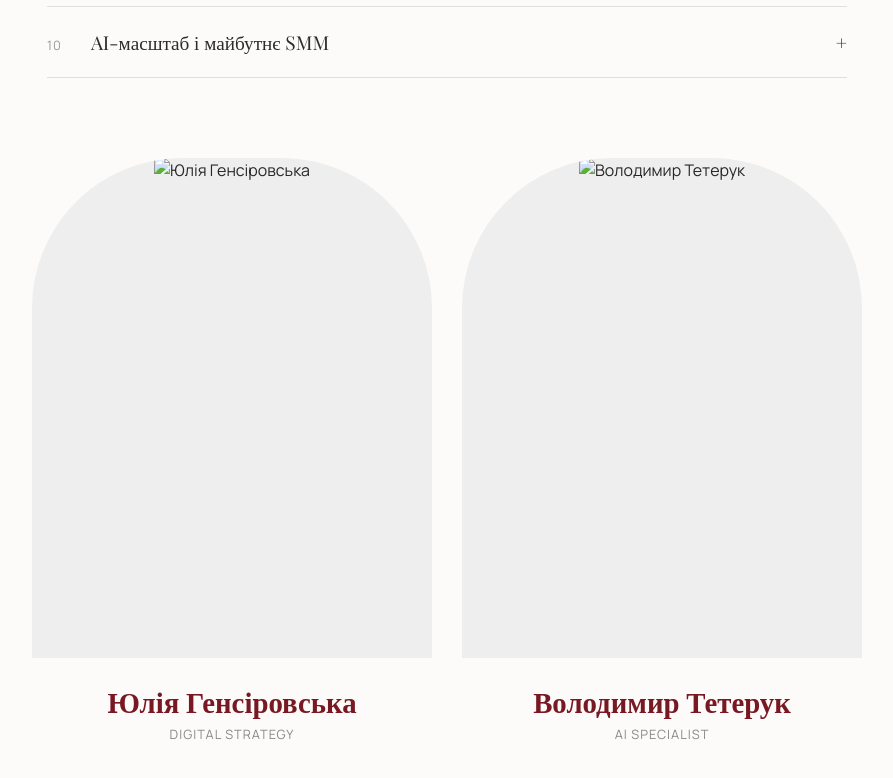
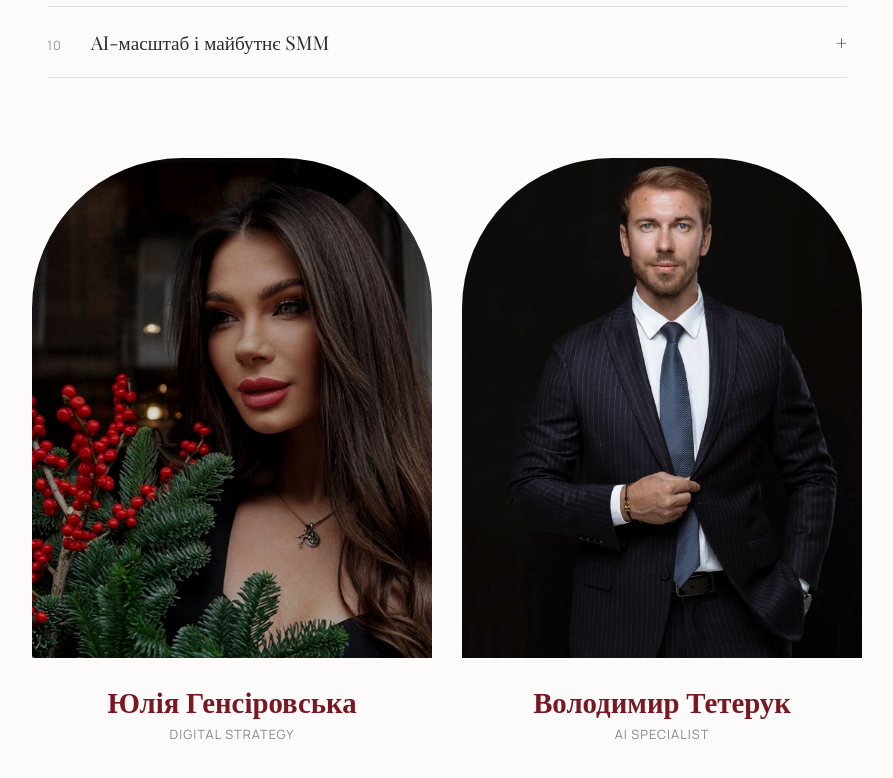
Before and after one commit to Fenrir4/teteruk, a plain HTML site: page index.html in a window 1280 px wide. Shown: the part 1651-2429 px from the top of the page, without its empty margins (193-1086 px from the left). Drawn offline with nearby package versions, Linux system fonts and the light colour scheme; a web font is replaced by a local one.

Commit message:
Update photo 2.0

```diff
--- a/index.html
+++ b/index.html
@@ -431,7 +431,7 @@
             <div class="speakers-grid">
                 <div class="speaker-card">
                     <div class="speaker-img-box">
-                        <img src="./yulia.jpg" alt="Юлія Генсіровська" class="speaker-photo">
+                        <img src="./yulia.jpg.JPG" alt="Юлія Генсіровська" class="speaker-photo">
                     </div>
                     <h3 style="font-family: var(--font-head); font-size:1.8rem; color:var(--accent-burgundy);">Юлія Генсіровська</h3>
                     <p style="text-transform:uppercase; font-size:0.8rem; letter-spacing:1px; color:#888;">Digital Strategy</p>
@@ -439,7 +439,7 @@
 
                 <div class="speaker-card">
                     <div class="speaker-img-box">
-                        <img src="./volodymyr.jpg" alt="Володимир Тетерук" class="speaker-photo">
+                        <img src="./volodymyr.jpg.PNG" alt="Володимир Тетерук" class="speaker-photo">
                     </div>
                     <h3 style="font-family: var(--font-head); font-size:1.8rem; color:var(--accent-burgundy);">Володимир Тетерук</h3>
                     <p style="text-transform:uppercase; font-size:0.8rem; letter-spacing:1px; color:#888;">AI Specialist</p>
```
